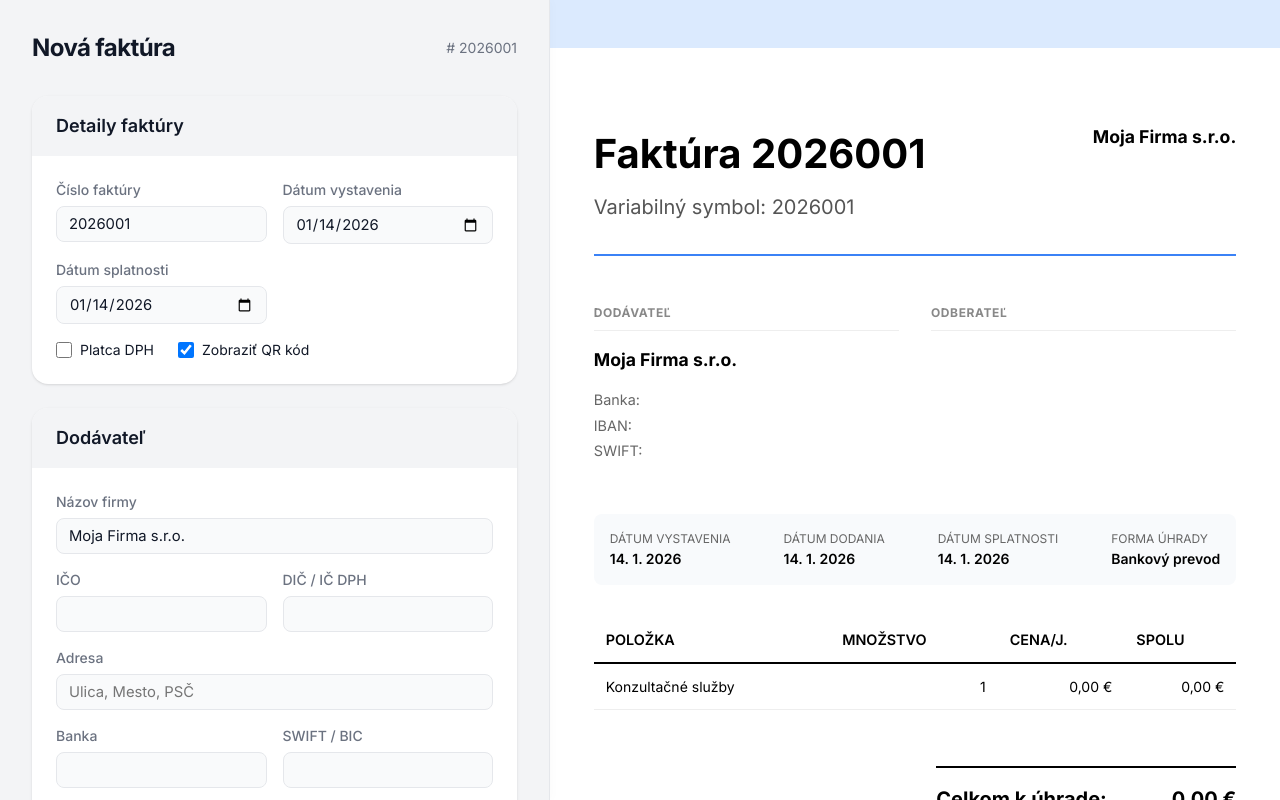
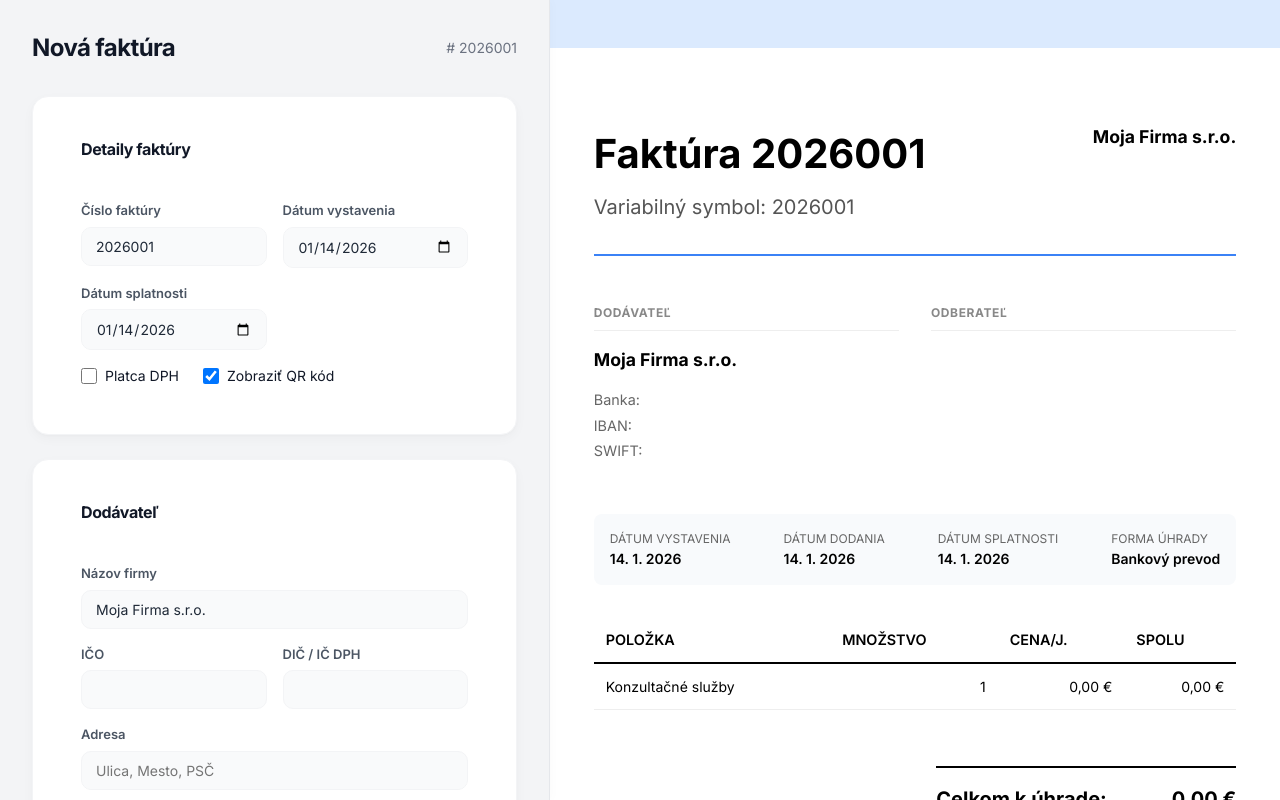
Before and after one commit to tygerko/invoice-app., a React app: page / in a window 1280 px wide. Built offline with nearby package versions, Linux system fonts and the light colour scheme; the HTML template or start-up script is replaced by a standard one.

Commit message:
style: Premium UI overhaul with consistent cards, inputs and compact buttons

```diff
--- a/src/components/form/ActionsSection.jsx
+++ b/src/components/form/ActionsSection.jsx
@@ -13,76 +13,27 @@ export function ActionsSection({ data, onSaveClient }) {
         uploadToDrive(data, `faktura_${data.details.number}.pdf`);
     };
 
-    // Štýly pre kompaktné, elegantné tlačidlá
-    const primaryBtnStyle = {
-        display: 'inline-flex',
-        alignItems: 'center',
-        gap: '0.5rem',
-        padding: '0.625rem 1.25rem',
-        fontSize: '0.875rem',
-        fontWeight: '600',
-        borderRadius: '0.5rem',
-        background: 'linear-gradient(135deg, #7c3aed 0%, #6366f1 100%)',
-        color: '#fff',
-        border: 'none',
-        boxShadow: '0 4px 14px rgba(124, 58, 237, 0.35)',
-        cursor: 'pointer',
-        transition: 'all 0.2s ease',
-    };
-
-    const secondaryBtnStyle = {
-        display: 'inline-flex',
-        alignItems: 'center',
-        gap: '0.5rem',
-        padding: '0.625rem 1.25rem',
-        fontSize: '0.875rem',
-        fontWeight: '500',
-        borderRadius: '0.5rem',
-        background: '#fff',
-        color: '#374151',
-        border: '1px solid #e5e7eb',
-        boxShadow: '0 1px 3px rgba(0,0,0,0.08)',
-        cursor: 'pointer',
-        transition: 'all 0.2s ease',
-    };
-
     return (
         <Card title="Akcie">
-            <div style={{ display: 'flex', flexWrap: 'wrap', gap: '0.75rem', alignItems: 'center' }}>
+            <div className="flex flex-wrap gap-3 items-center">
                 <button
                     onClick={handlePrint}
-                    style={primaryBtnStyle}
-                    onMouseEnter={e => {
-                        e.currentTarget.style.transform = 'translateY(-1px)';
-                        e.currentTarget.style.boxShadow = '0 6px 20px rgba(124, 58, 237, 0.45)';
-                    }}
-                    onMouseLeave={e => {
-                        e.currentTarget.style.transform = 'translateY(0)';
-                        e.currentTarget.style.boxShadow = '0 4px 14px rgba(124, 58, 237, 0.35)';
-                    }}
+                    className="btn-primary-modern"
                 >
-                    <Download size={16} strokeWidth={2.5} />
-                    PDF / Tlačiť
+                    <Download size={18} strokeWidth={2.5} />
+                    <span>PDF / Tlačiť</span>
                 </button>
 
                 <button
                     onClick={handleGoogleDrive}
-                    style={secondaryBtnStyle}
-                    onMouseEnter={e => {
-                        e.currentTarget.style.borderColor = '#7c3aed';
-                        e.currentTarget.style.color = '#7c3aed';
-                    }}
-                    onMouseLeave={e => {
-                        e.currentTarget.style.borderColor = '#e5e7eb';
-                        e.currentTarget.style.color = '#374151';
-                    }}
+                    className="btn-secondary-glass"
                 >
-                    <Cloud size={16} strokeWidth={2.5} />
-                    Google Drive
+                    <Cloud size={18} strokeWidth={2.5} />
+                    <span>Google Drive</span>
                 </button>
             </div>
 
-            <p style={{ marginTop: '0.75rem', fontSize: '0.75rem', color: '#6b7280' }}>
+            <p className="mt-4 text-xs text-gray-500 font-medium">
                 Tip: Pre uloženie ako PDF zvoľte v tlačiarni "Uložiť ako PDF".
             </p>
         </Card>
--- a/src/components/ui/Card.jsx
+++ b/src/components/ui/Card.jsx
@@ -2,34 +2,11 @@ import React from 'react';
 
 export function Card({ children, className = '', title, action }) {
     return (
-        <div className={`
-      bg-white rounded-xl border overflow-hidden
-      ${className}
-    `}
-            style={{
-                backgroundColor: 'var(--color-bg-card)',
-                borderColor: 'var(--color-border)',
-                boxShadow: '0 1px 3px 0 rgb(0 0 0 / 0.1), 0 1px 2px -1px rgb(0 0 0 / 0.1)',
-                borderRadius: 'var(--radius-xl)',
-                transition: 'box-shadow 0.3s ease'
-            }}
-            onMouseEnter={(e) => {
-                e.currentTarget.style.boxShadow = '0 4px 6px -1px rgb(0 0 0 / 0.1), 0 2px 4px -2px rgb(0 0 0 / 0.1)';
-            }}
-            onMouseLeave={(e) => {
-                e.currentTarget.style.boxShadow = '0 1px 3px 0 rgb(0 0 0 / 0.1), 0 1px 2px -1px rgb(0 0 0 / 0.1)';
-            }}
-        >
+        <div className={`card-premium overflow-hidden transition-all ${className}`}>
             {(title || action) && (
-                <div
-                    className="px-6 py-4 border-b flex justify-between items-center"
-                    style={{
-                        borderColor: 'var(--color-border)',
-                        backgroundColor: 'var(--color-bg-app)'
-                    }}
-                >
+                <div className="px-6 py-4 border-b flex justify-between items-center bg-gray-50/30">
                     {title && (
-                        <h3 className="text-lg font-semibold" style={{ color: 'var(--color-text-main)' }}>
+                        <h3 className="text-base font-bold tracking-tight text-gray-800">
                             {title}
                         </h3>
                     )}
--- a/src/components/ui/Input.jsx
+++ b/src/components/ui/Input.jsx
@@ -2,33 +2,18 @@ import React from 'react';
 
 export function Input({ label, error, className = '', ...props }) {
     return (
-        <div className={`flex flex-col gap-1.5 ${className}`}>
+        <div className={`flex flex-col ${className}`}>
             {label && (
-                <label className="text-sm font-medium" style={{ color: 'var(--color-text-secondary)' }}>
+                <label className="label-premium">
                     {label}
                 </label>
             )}
             <input
-                className="w-full px-3 py-2 outline-none transition-all"
-                style={{
-                    backgroundColor: 'var(--color-input-bg)',
-                    border: '1px solid var(--color-border)',
-                    borderRadius: 'var(--radius-md)',
-                    color: 'var(--color-text-main)',
-                    fontSize: '0.925rem'
-                }}
-                onFocus={(e) => {
-                    e.target.style.borderColor = 'var(--color-primary)';
-                    e.target.style.boxShadow = '0 0 0 3px var(--color-primary-light)';
-                }}
-                onBlur={(e) => {
-                    e.target.style.borderColor = 'var(--color-border)';
-                    e.target.style.boxShadow = 'none';
-                }}
+                className="input-premium"
                 {...props}
             />
             {error && (
-                <span className="text-xs" style={{ color: 'var(--color-danger)' }}>
+                <span className="text-xs text-red-500 mt-1">
                     {error}
                 </span>
             )}
--- a/src/styles/utilities.css
+++ b/src/styles/utilities.css
@@ -316,49 +316,86 @@
     outline-offset: 2px;
 }
 
-/* Custom Modern Buttons (from previous turns) */
+/* Custom Modern Buttons */
 .btn-primary-modern {
     display: inline-flex;
     align-items: center;
     justify-content: center;
-    gap: 0.5rem;
-    padding: 0.625rem 1.25rem;
+    gap: 0.625rem;
+    padding: 0.625rem 1.5rem;
     font-size: 0.875rem;
     font-weight: 600;
-    border-radius: 0.5rem;
-    background: linear-gradient(135deg, #7c3aed 0%, #6366f1 100%);
+    border-radius: 0.75rem;
+    background: linear-gradient(135deg, #6366f1 0%, #4f46e5 100%);
     color: #fff;
-    border: none;
-    box-shadow: 0 4px 14px rgba(124, 58, 237, 0.35);
+    border: 1px solid rgba(255, 255, 255, 0.1);
+    box-shadow: 0 4px 12px rgba(79, 70, 229, 0.25);
     cursor: pointer;
-    transition: all 0.2s ease;
+    transition: all 0.25s cubic-bezier(0.4, 0, 0.2, 1);
 }
 
 .btn-primary-modern:hover {
-    transform: translateY(-1px);
-    box-shadow: 0 6px 20px rgba(124, 58, 237, 0.45);
+    transform: translateY(-1.5px);
+    box-shadow: 0 6px 16px rgba(79, 70, 229, 0.35);
+    background: linear-gradient(135deg, #4f46e5 0%, #4338ca 100%);
 }
 
 .btn-secondary-glass {
     display: inline-flex;
     align-items: center;
     justify-content: center;
-    gap: 0.5rem;
-    padding: 0.625rem 1.25rem;
+    gap: 0.625rem;
+    padding: 0.625rem 1.5rem;
     font-size: 0.875rem;
     font-weight: 500;
-    border-radius: 0.5rem;
+    border-radius: 0.75rem;
     background: #fff;
-    color: #374151;
+    color: #4b5563;
     border: 1px solid #e5e7eb;
-    box-shadow: 0 1px 3px rgba(0, 0, 0, 0.08);
+    box-shadow: 0 1px 3px rgba(0, 0, 0, 0.05);
     cursor: pointer;
-    transition: all 0.2s ease;
+    transition: all 0.25s cubic-bezier(0.4, 0, 0.2, 1);
 }
 
 .btn-secondary-glass:hover {
-    border-color: #7c3aed;
-    color: #7c3aed;
+    border-color: #6366f1;
+    color: #4f46e5;
+    background: #f9fafb;
+}
+
+/* Form Elements */
+.input-premium {
+    width: 100%;
+    padding: 0.625rem 0.875rem;
+    font-size: 0.875rem;
+    border-radius: 0.625rem;
+    border: 1.5px solid #f3f4f6;
+    background-color: #f9fafb;
+    transition: all 0.2s ease;
+    color: #1f2937;
+}
+
+.input-premium:focus {
+    border-color: #6366f1;
+    background-color: #fff;
+    box-shadow: 0 0 0 4px rgba(99, 102, 241, 0.1);
+    outline: none;
+}
+
+.label-premium {
+    font-size: 0.8125rem;
+    font-weight: 600;
+    color: #4b5563;
+    margin-bottom: 0.375rem;
+    display: block;
+}
+
+.card-premium {
+    background: #fff;
+    border: 1px solid #f3f4f6;
+    border-radius: 1rem;
+    box-shadow: 0 1px 3px rgba(0, 0, 0, 0.02), 0 4px 12px rgba(0, 0, 0, 0.03);
+    padding: 1.5rem;
 }
 
 /* Responsive adjustments */
```
